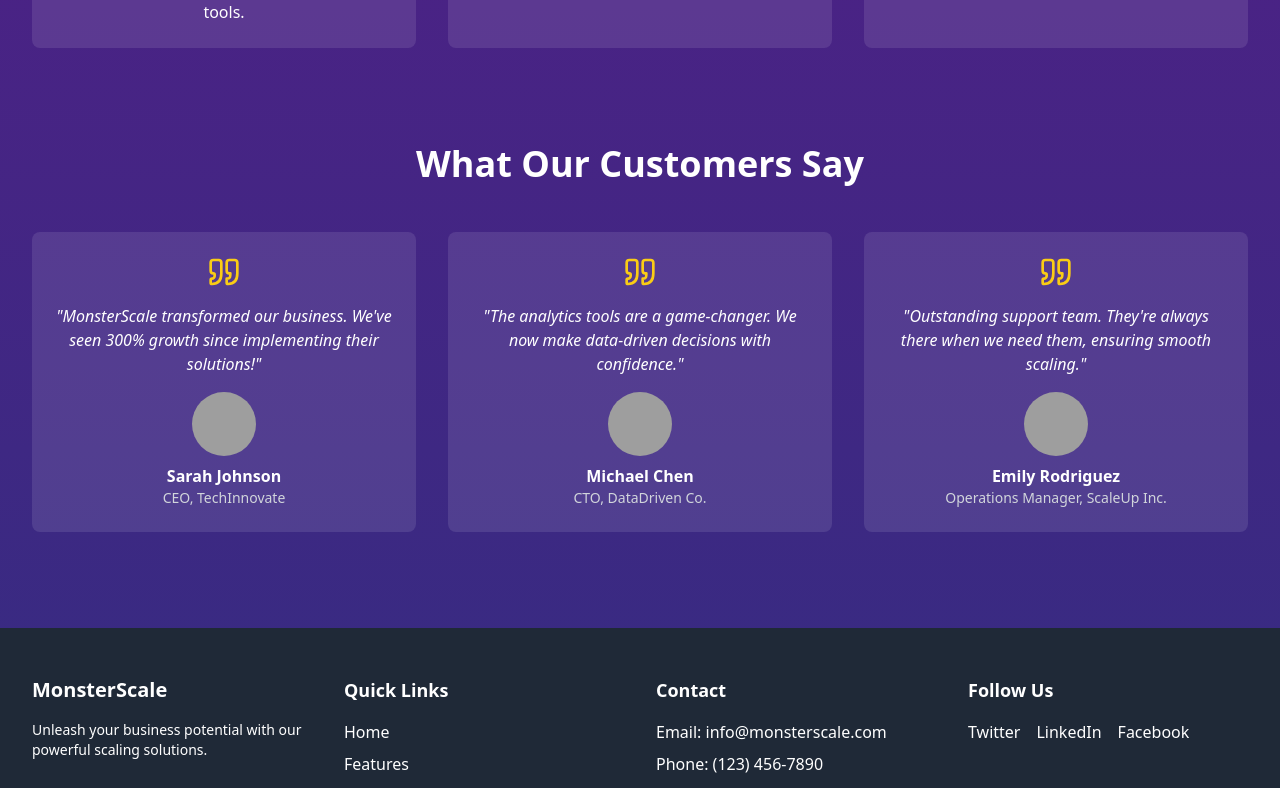
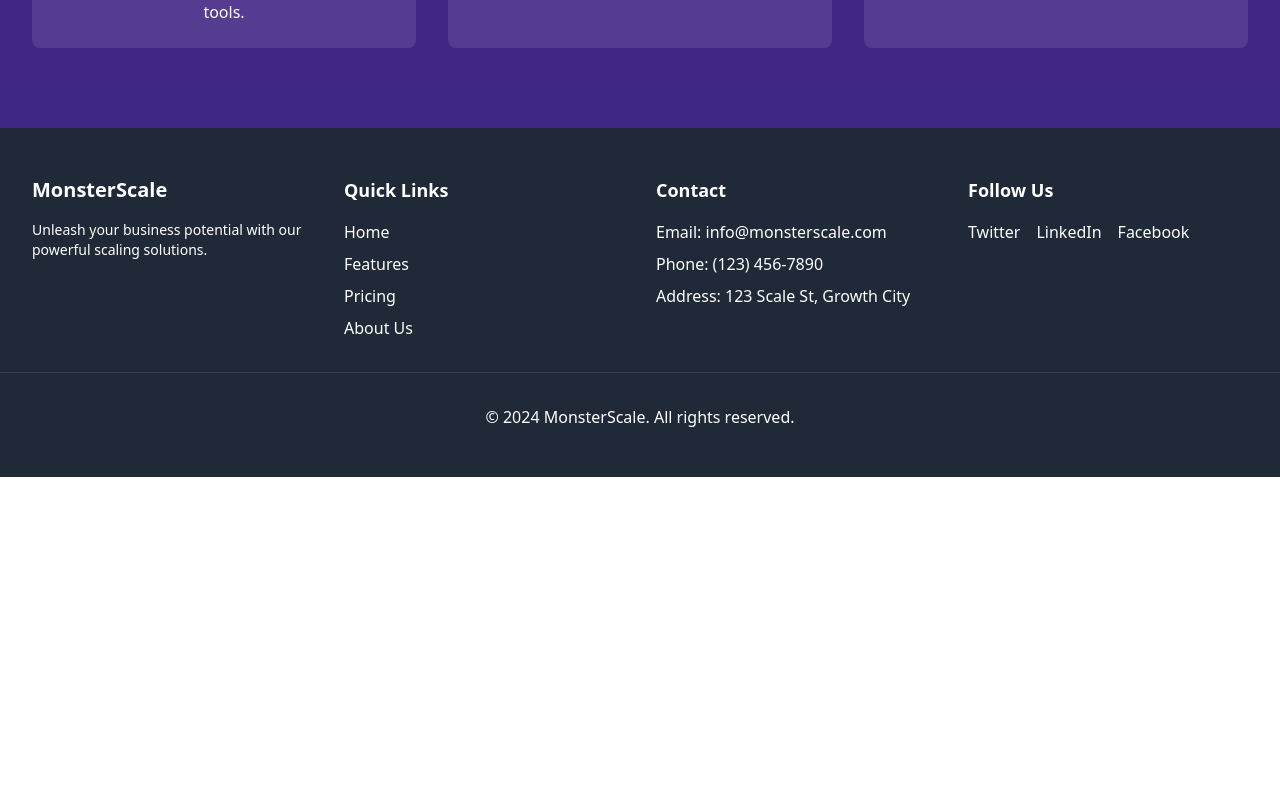
Before and after one commit to Psivasai12/sivasai, a React (Vite) app: page / in a window 1280 px wide. Shown: the part 604-1392 px from the top of the page. After the commit the page ends 1081 px from the top, so only its background shows below. Built offline with nearby package versions, Linux system fonts and the light colour scheme; grey boxes are pictures that could not be loaded.

Commit message:
Reverted to edit 96604ef5-2564-4a63-9228-7abb50e41695: "GPT Engineer Update [skip gpt_engineer]"

```diff
--- a/src/pages/Index.jsx
+++ b/src/pages/Index.jsx
@@ -1,7 +1,7 @@
 import { useState } from "react";
 import { Button } from "@/components/ui/button";
 import { Input } from "@/components/ui/input";
-import { ArrowRight, BarChart, Zap, Shield, Quote } from "lucide-react";
+import { ArrowRight, BarChart, Zap, Shield } from "lucide-react";
 
 const Index = () => {
   const [email, setEmail] = useState("");
@@ -63,33 +63,9 @@ const Index = () => {
             description="Rest easy knowing your data is protected by industry-leading security measures."
           />
         </div>
-
-        <div className="mt-24">
-          <h2 className="text-4xl font-bold mb-12">What Our Customers Say</h2>
-          <div className="grid grid-cols-1 md:grid-cols-3 gap-8">
-            <TestimonialCard
-              quote="MonsterScale transformed our business. We've seen 300% growth since implementing their solutions!"
-              name="Sarah Johnson"
-              title="CEO, TechInnovate"
-              image="/placeholder.svg"
-            />
-            <TestimonialCard
-              quote="The analytics tools are a game-changer. We now make data-driven decisions with confidence."
-              name="Michael Chen"
-              title="CTO, DataDriven Co."
-              image="/placeholder.svg"
-            />
-            <TestimonialCard
-              quote="Outstanding support team. They're always there when we need them, ensuring smooth scaling."
-              name="Emily Rodriguez"
-              title="Operations Manager, ScaleUp Inc."
-              image="/placeholder.svg"
-            />
-          </div>
-        </div>
       </main>
 
-      <footer className="bg-gray-800 text-white py-12 mt-24">
+      <footer className="bg-gray-800 text-white py-12 mt-20">
         <div className="container mx-auto grid grid-cols-1 md:grid-cols-4 gap-8">
           <div>
             <h3 className="text-xl font-bold mb-4">MonsterScale</h3>
@@ -137,14 +113,4 @@ const FeatureCard = ({ icon, title, description }) => (
   </div>
 );
 
-const TestimonialCard = ({ quote, name, title, image }) => (
-  <div className="bg-white bg-opacity-10 p-6 rounded-lg flex flex-col items-center text-center">
-    <Quote className="h-8 w-8 mb-4 text-yellow-400" />
-    <p className="mb-4 italic">"{quote}"</p>
-    <img src={image} alt={name} className="w-16 h-16 rounded-full mb-2 mx-auto object-cover" />
-    <h4 className="font-semibold">{name}</h4>
-    <p className="text-sm text-gray-300">{title}</p>
-  </div>
-);
-
 export default Index;
```
